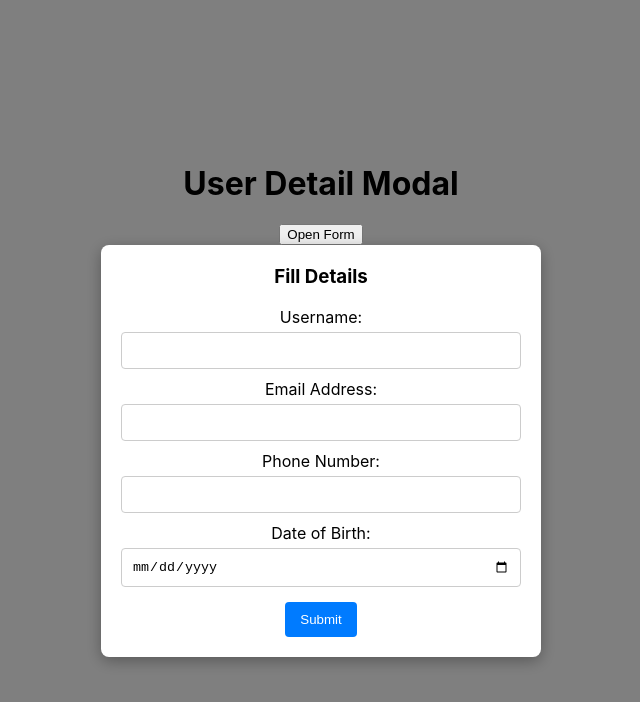
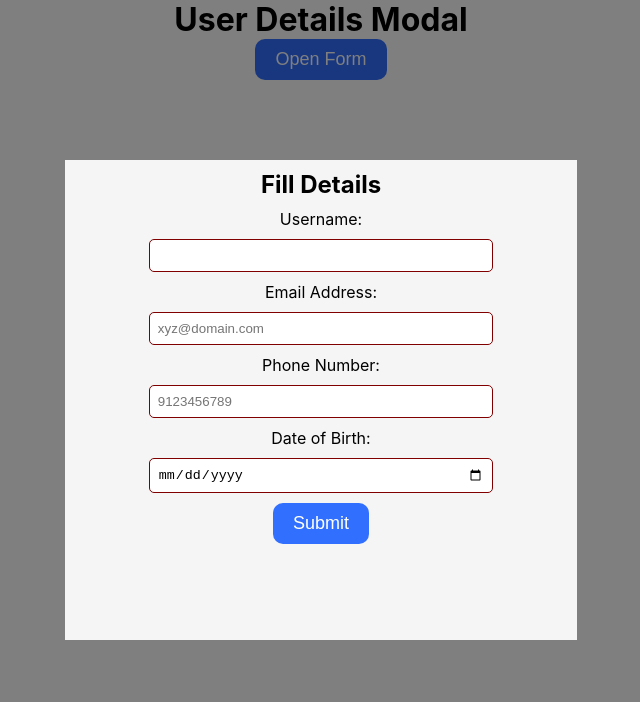
Before and after one commit to AmanBharti08/xmodal, a React (Create React App) app: page / in a window 1280 px wide. Both pictures are taken after a click on the button "Open Form". Shown: the top 702 px of the page, without its empty margins (319-959 px from the left). Built offline with nearby package versions, Linux system fonts and the light colour scheme.

Commit message:
outboxLeft

```diff
--- a/src/Component/Modal.css
+++ b/src/Component/Modal.css
@@ -1,68 +1,55 @@
-.modal {
+* {
+  box-sizing: border-box;
+  margin: 0;
+}
+
+button {
+  padding: 10px 20px;
+  font-size: large;
+  border: none;
+  background-color: rgb(49, 111, 255);
+  color: white;
+  border-radius: 10px;
+  cursor: pointer;
+}
+.background {
+  background-color: black;
+  opacity: 0.5;
+  position: absolute;
+  width: 100%;
+  height: 100%;
+  top: 0;
+}
+.modal-content > form {
+  position: absolute;
+  top: 50%;
+  left: 50%;
+  transform: translate(-50%, -50%);
+  background-color: whitesmoke;
   display: flex;
   flex-direction: column;
   align-items: center;
-    justify-content: center;
-    height: 100vh;
-    background-color: rgba(0, 0, 0, 0.5); /* Semi-transparent background */
-    position: fixed;
-    top: 0;
-    left: 0;
-    width: 100%;
-    z-index: 1000; /* Ensure the modal is on top */
-  }
-
-  .modal-content {
-    background-color: white; /* Modal background color */
-    border-radius: 8px;
-    padding: 20px;
-    box-shadow: 0 4px 15px rgba(0, 0, 0, 0.3); /* Subtle shadow for depth */
-    width: 400px; /* Set a width for the modal */
-    max-width: 90%; /* Responsive width */
-    position: relative;
-  }
-
-  .modal-content h3 {
-    margin-top: 0; /* Remove top margin for the heading */
-  }
-
-  label {
-    display: block;
-    margin: 10px 0 5px; /* Spacing for labels */
+  z-index: 1;
+  width: 40%;
+  height: 60%;
+  gap: 10px;
+  padding: 10px;
 }
 
 input {
-    width: 100%; /* Full width for input fields */
-    padding: 10px;
-    border: 1px solid #ccc; /* Light border */
-    border-radius: 4px; /* Slightly rounded corners */
-    box-sizing: border-box; /* Include padding in width */
+  padding: 8px;
+  width: 70%;
+  border-radius: 5px;
+  border: 1px solid black;
+}
+input:required{
+  border-color: #800000;
 }
 
-  input:focus {
-    border-color: #007BFF; /* Blue border on focus */
-    outline: none; /* Remove default outline */
+input:valid{
+  border: 1px solid greenyellow;
 }
 
-  .submit-button {
-    background-color: #007BFF; /* Blue background */
-    color: white; /* White text */
-    border: none; /* No border */
-    border-radius: 4px; /* Slightly rounded corners */
-    padding: 10px 15px; /* Padding for the button */
-    cursor: pointer; /* Pointer cursor on hover */
-    margin-top: 15px; /* Spacing above the button */
-    transition: background-color 0.3s; /* Smooth transition */
-  }
-
-  .submit-button:hover {
-    background-color: #0056b3; /* Darker blue on hover */
-  }
-
-  button {
-    cursor: pointer; /* Pointer cursor for buttons */
-  }
-
-  button:focus {
-    outline: none; /* Remove default outline on focus */
-  }
+/* input:invalid {
+  border: 1px solid red;
+} */
--- a/src/Component/Modal.jsx
+++ b/src/Component/Modal.jsx
@@ -1,125 +1,56 @@
-import React, { useState, useEffect, useRef } from "react";
+import React, { useRef, useState } from "react";
+
 import "./Modal.css";
 
 const Modal = () => {
-  const [modalOpen, setModalOpen] = useState(false);
-  const [formData, setFormData] = useState({
-    username: "",
-    email: "",
-    phone: "",
-    dob: "",
-  });
+  const [modalState, setModalState] = useState(false);
+  const formRef = useRef();
 
-  const modalRef = useRef(null);
-
-  const handleClick = () => {
-    setModalOpen(true); // Open modal
+  const openformbutton = () => {
+    setModalState(true);
   };
 
   const handleSubmit = (e) => {
     e.preventDefault();
+    const form = e.target.closest("form");
+    if (!form.checkValidity()) {
+      form.reportValidity();
+      return;
+    }
+    const dobInput = form.querySelector("#dob");
+    const selectedDate = new Date(dobInput.value);
+    const currentDate = new Date();
 
-    const { username, email, phone, dob } = formData;
-    const currentDate = new Date();
-    const inputDate = new Date(dob);
-
-    // Validation for empty fields
-    if (!username || !email || !phone || !dob) {
-      alert("Please fill out all fields.");
+    if (selectedDate > currentDate) {
+      alert("Invalid date of birth. Date of birth cannot be in the future.");
       return;
     }
 
-    // Validate email format
-    if (!email.includes("@")) {
-      alert("Invalid email. Please check your email address.");
-      return;
-    }
-
-    // Validate phone number format
-    if (!/^\d{10}$/.test(phone)) {
-      alert("Invalid phone number. Please enter a 10-digit phone number.");
-      return;
-    }
-
-    // Validate date of birth
-    if (inputDate > currentDate) {
-      alert("Invalid date of birth. It cannot be in the future.");
-      return;
-    }
-
-    // If all validations pass
-    alert("Form submitted successfully!"); // Replace with actual submission logic
-    setFormData({ username: "", email: "", phone: "", dob: "" }); // Reset form
-    setModalOpen(false); // Close modal
+    setModalState(false);
   };
-
-  const handleChange = (e) => {
-    const { id, value } = e.target;
-    setFormData({
-      ...formData,
-      [id]: value,
-    });
-  };
-
-  const handleClickOutside = (e) => {
-    if (modalRef.current && !modalRef.current.contains(e.target)) {
-      setModalOpen(false); // Close modal on outside click
-    }
-  };
-
-  useEffect(() => {
-    if (modalOpen) {
-      document.addEventListener("mousedown", handleClickOutside);
-    } else {
-      document.removeEventListener("mousedown", handleClickOutside);
-    }
-
-    return () => {
-      document.removeEventListener("mousedown", handleClickOutside);
-    };
-  }, [modalOpen]);
-
   return (
     <div className="modal">
-      <h1>User Detail Modal</h1>
-      <button onClick={handleClick}>Open Form</button>
-      {modalOpen && (
-        <div className="modal-content" ref={modalRef}>
-          <h3>Fill Details</h3>
-          <form onSubmit={handleSubmit}>
+      <h1>User Details Modal</h1>
+      <button onClick={openformbutton}>Open Form</button>
+      {modalState && (
+        <div className="modal-content">
+          <div className="background"></div>
+          <form ref={formRef}>
+            <h2>Fill Details</h2>
             <label htmlFor="username">Username:</label>
-            <input
-              type="text"
-              id="username"
-              value={formData.username}
-              onChange={handleChange}
-              required
-            />
+            <input type="text" id="username" required />
             <label htmlFor="email">Email Address:</label>
             <input
               type="email"
               id="email"
-              value={formData.email}
-              onChange={handleChange}
               required
+              placeholder="xyz@domain.com"
             />
             <label htmlFor="phone">Phone Number:</label>
-            <input
-              type="tel"
-              id="phone"
-              value={formData.phone}
-              onChange={handleChange}
-              required
-            />
+            <input type="phone" id="phone" required placeholder="9123456789" />
             <label htmlFor="dob">Date of Birth:</label>
-            <input
-              type="date"
-              id="dob"
-              value={formData.dob}
-              onChange={handleChange}
-              required
-            />
-            <button className="submit-button" type="submit">
+            <input type="date" id="dob" required />
+            <button className="submit-button" onClick={handleSubmit}>
               Submit
             </button>
           </form>
```
Lines whose indentation alone changed are shown as unchanged.
